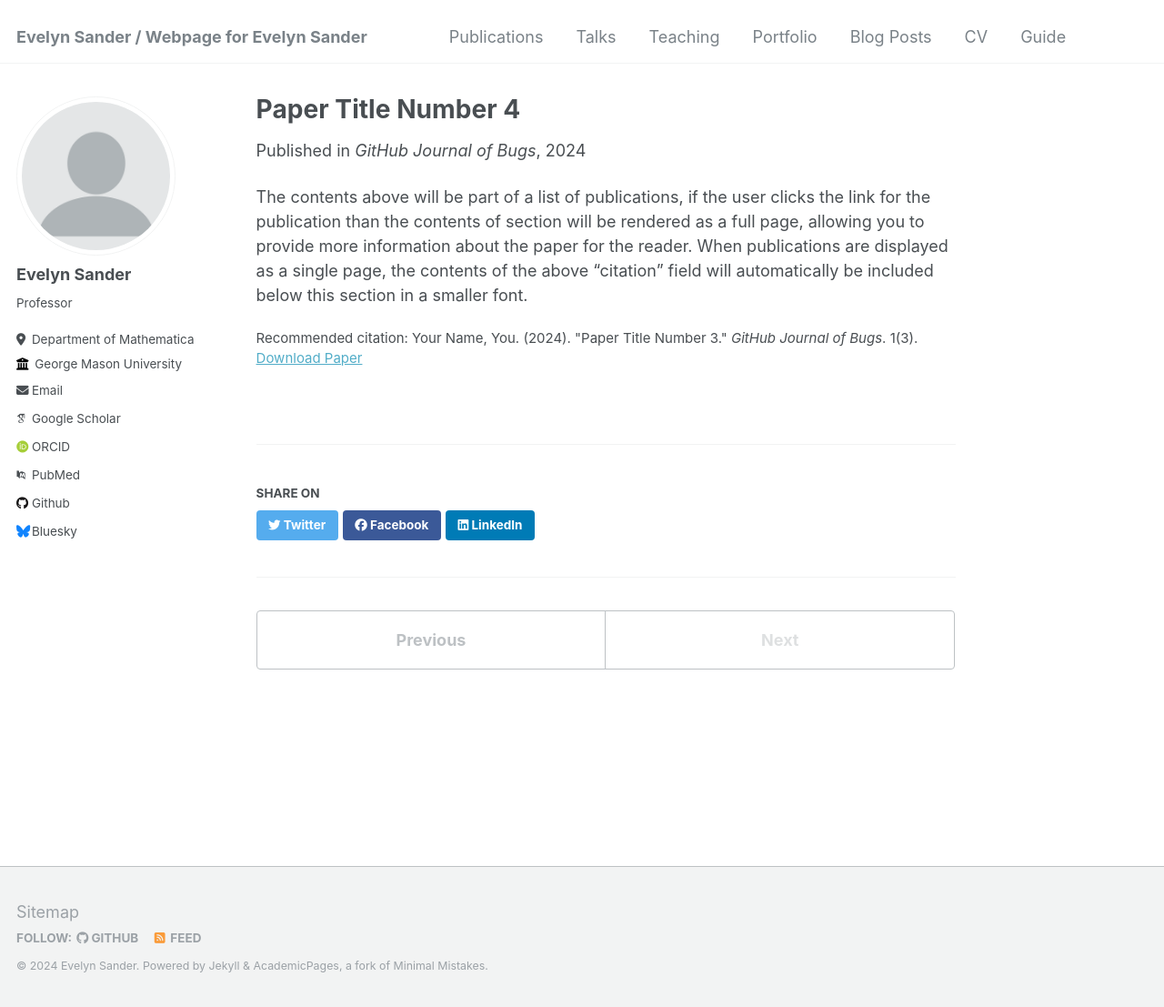
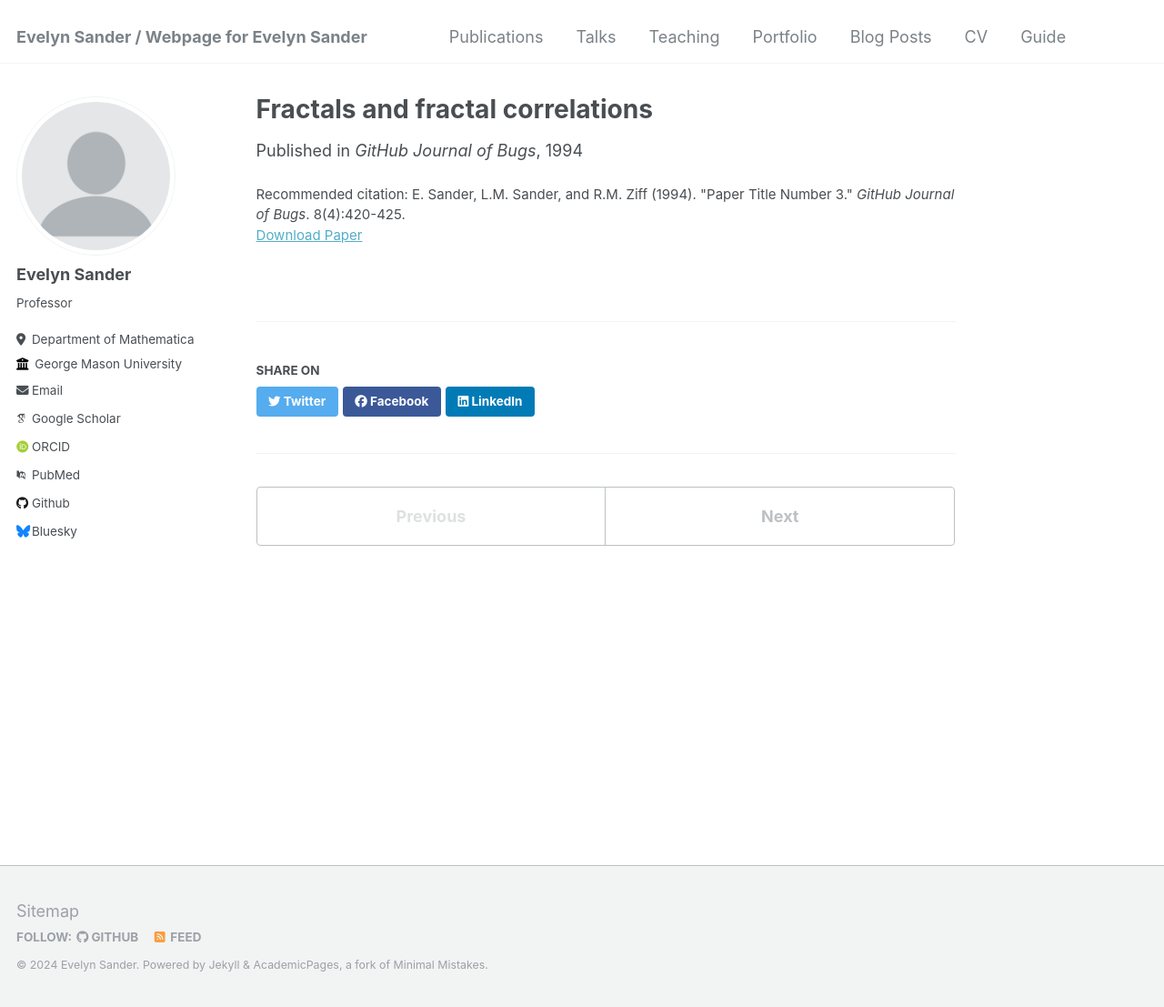
Before and after one commit to esander1789/esander1789.github.io, a Jekyll site: the page built from _publications/2024-02-17-paper-title-number-4.md, in a window 1280 px wide and 1107 px high. Shown: the whole window at 91% size. Built offline with Jekyll 4.4.1, drawn with Linux system fonts in a browser that asks for light colours; some web fonts are replaced.

Commit message:
<# Enter your message here. #>

```diff
--- a/_publications/2024-02-17-paper-title-number-4.md
+++ b/_publications/2024-02-17-paper-title-number-4.md
@@ -1,12 +1,10 @@
 ---
-title: "Paper Title Number 4"
+title: "Fractals and fractal correlations"
 collection: publications
-permalink: /publication/2024-02-17-paper-title-number-4
-excerpt: 'This paper is about fixing template issue #693.'
-date: 2024-02-17
+permalink: http://www.aip.org/cip/
+excerpt: 'About some stuff'
+date: 1994-02-17
 venue: 'GitHub Journal of Bugs'
-paperurl: 'http://academicpages.github.io/files/paper3.pdf'
-citation: 'Your Name, You. (2024). &quot;Paper Title Number 3.&quot; <i>GitHub Journal of Bugs</i>. 1(3).'
+paperurl: 'http://math.gmu.edu/~sander/evelynpapers/cip94/ciptext.pdf'
+citation: 'E. Sander, L.M. Sander, and R.M. Ziff (1994). &quot;Paper Title Number 3.&quot; <i>GitHub Journal of Bugs</i>. 8(4):420-425.'
 ---
-
-The contents above will be part of a list of publications, if the user clicks the link for the publication than the contents of section will be rendered as a full page, allowing you to provide more information about the paper for the reader. When publications are displayed as a single page, the contents of the above "citation" field will automatically be included below this section in a smaller font.
```
Also changed, not shown: _publications/S94.md (+0 -2 lines).
